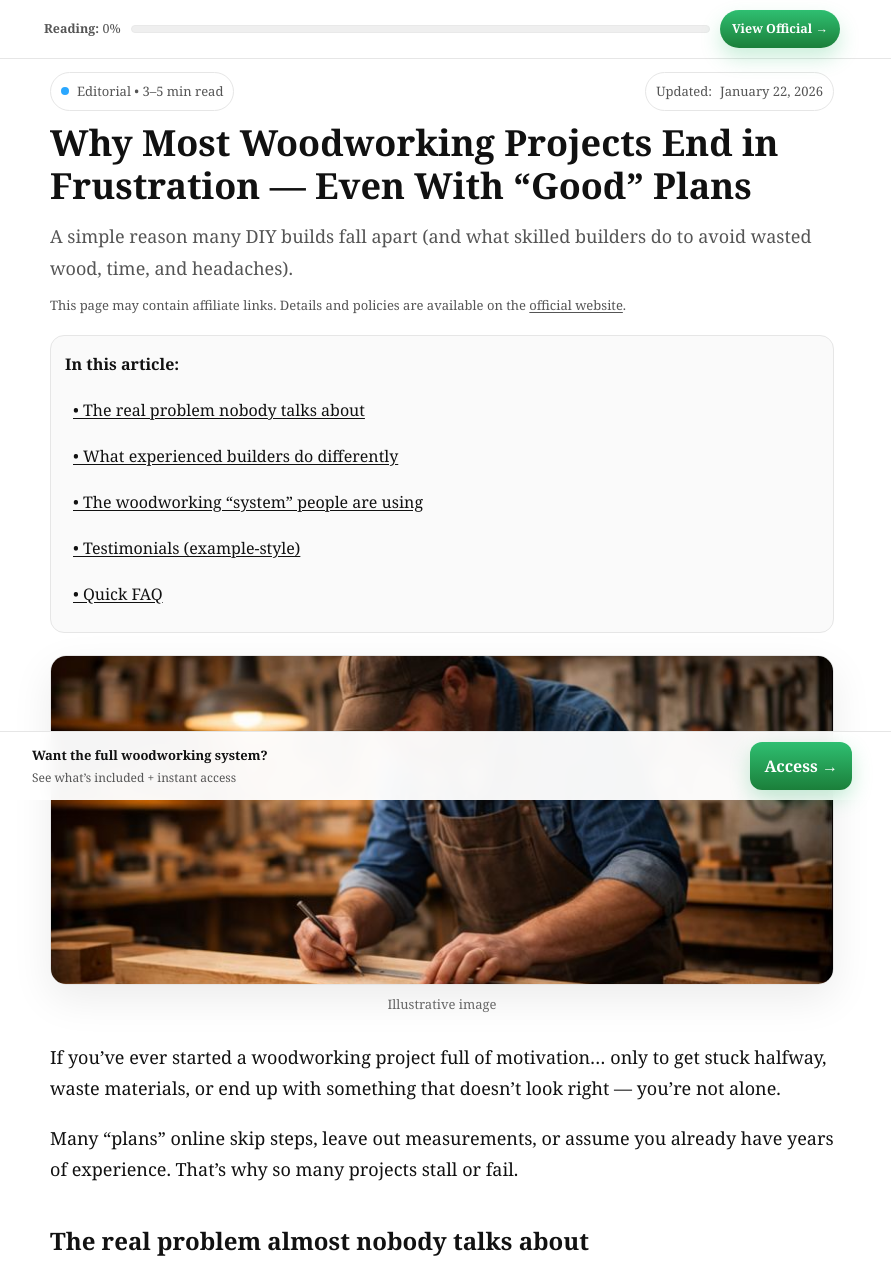
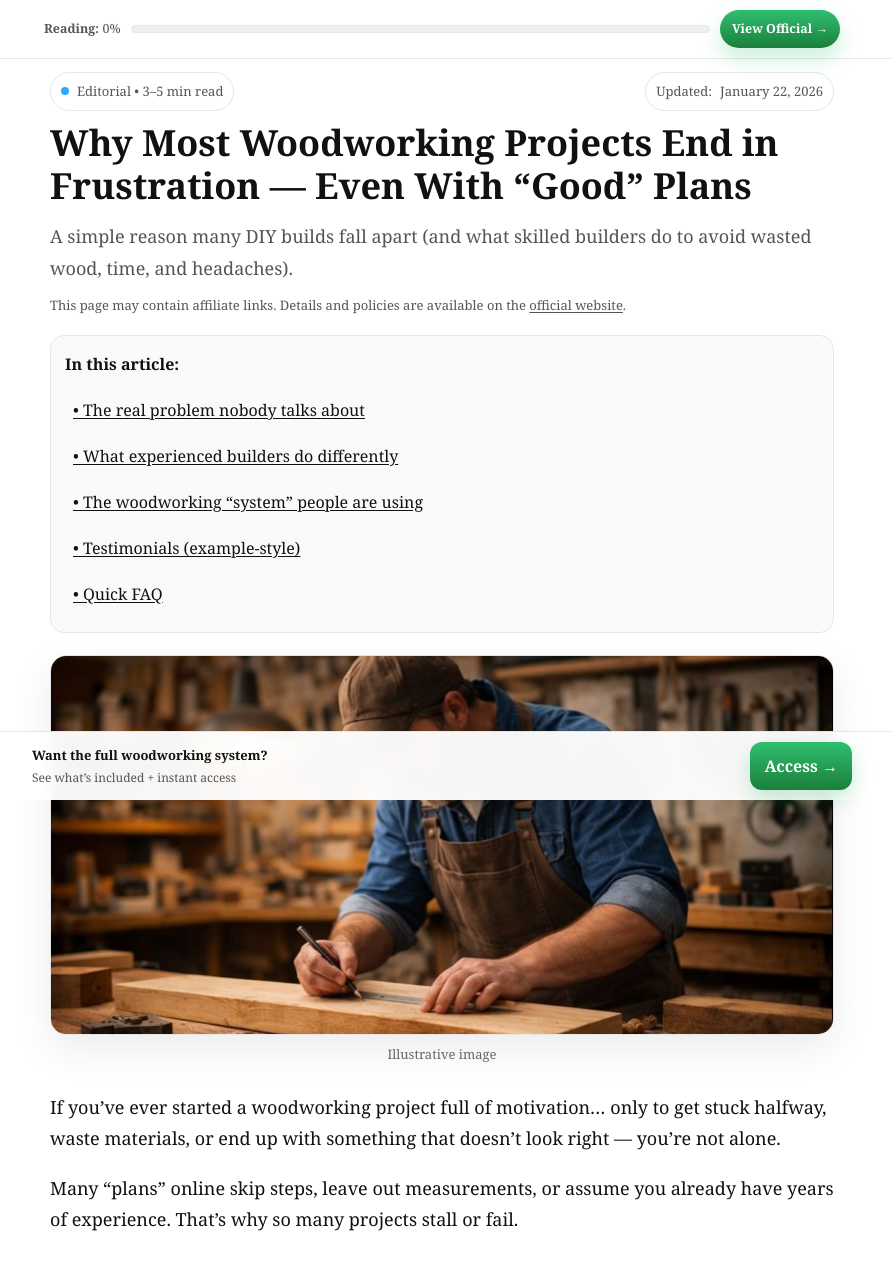
Before and after one commit to mnsspprtteam-bit/Ted-s-woodworking, a plain HTML site: page index.html in a window 1280 px wide. Shown: the top 1267 px of the page, without its empty margins (198-1089 px from the left). Drawn offline with Linux system fonts and the light colour scheme.

Commit message:
Update index.html

```diff
--- a/index.html
+++ b/index.html
@@ -142,7 +142,7 @@
     display:block;
   }
   @media (min-width: 900px){
-    .img.banner img{ height:330px; }
+    .img.banner img{ height:380px; }
   }
   .caption{font-size:13px;color:#666;margin-top:8px}
 
```
